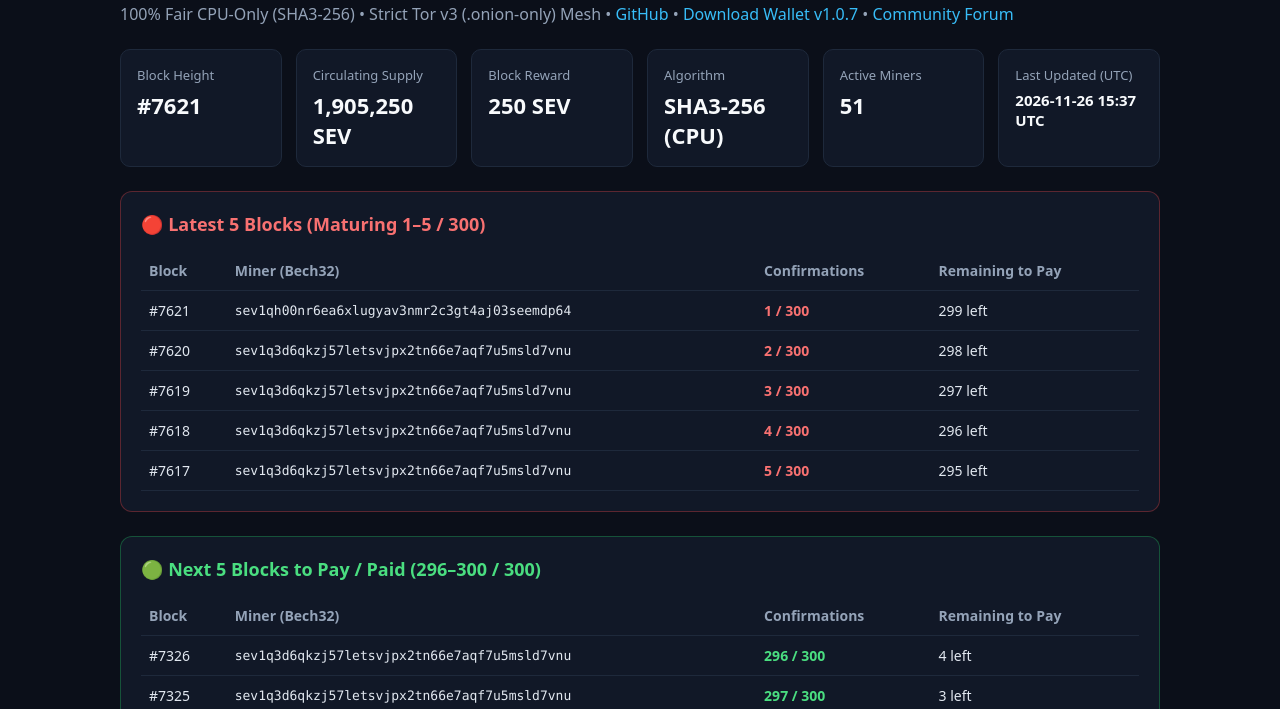
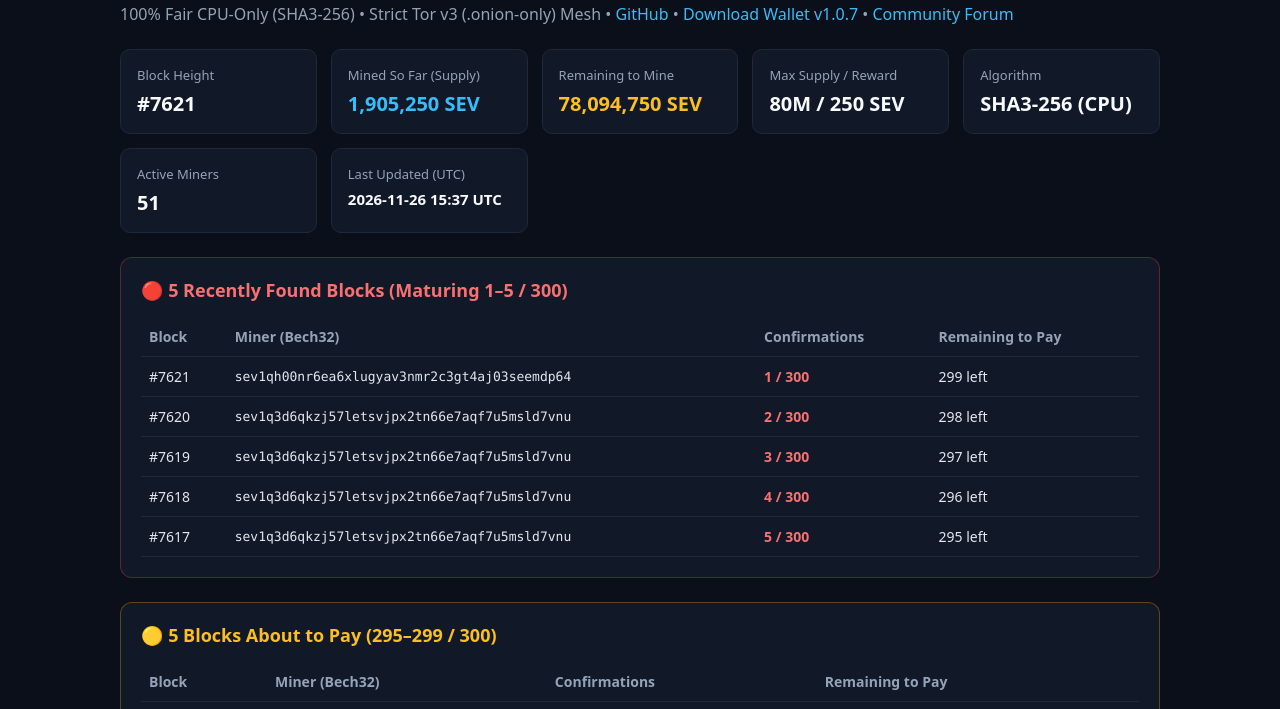
Before and after one commit to sevascant/sevascant.github.io, a plain HTML site: page index.html in a window 1280 px wide. Shown: the part 91-800 px from the top of the page. Drawn offline with Linux system fonts and the light colour scheme.

Commit message:
Add 3-color blocks and remaining supply

```diff
--- a/index.html
+++ b/index.html
@@ -10,10 +10,10 @@ body{background:#0b0f19;color:#e2e8f0;font-family:system-ui,-apple-system,sans-s
 h1{color:#38bdf8;margin-bottom:6px}
 .sub{color:#94a3b8;margin-bottom:24px}
 .sub a{color:#38bdf8;text-decoration:none}
-.grid{display:grid;grid-template-columns:repeat(auto-fit,minmax(160px,1fr));gap:14px;margin-bottom:24px}
+.grid{display:grid;grid-template-columns:repeat(auto-fit,minmax(175px,1fr));gap:14px;margin-bottom:24px}
 .stat{background:#111827;border:1px solid #1e293b;border-radius:10px;padding:16px}
 .stat h3{margin:0 0 6px;font-size:13px;color:#94a3b8;font-weight:500}
-.stat .val{font-size:22px;font-weight:700;color:#f8fafc}
+.stat .val{font-size:20px;font-weight:700;color:#f8fafc}
 .card{background:#111827;border:1px solid #1e293b;border-radius:12px;padding:20px;margin-bottom:24px;overflow-x:auto}
 .card h2{margin-top:0;font-size:18px}
 table{width:100%;border-collapse:collapse;font-size:14px}
@@ -26,23 +26,29 @@ th{color:#94a3b8;font-weight:600}
 <body>
 <div class="wrap">
 <h1>Sevascan (SEV) — Live Network &amp; CPU Mining Stats</h1>
-<div class="sub">100% Fair CPU-Only (SHA3-256) &bull; Strict Tor v3 (.onion-only) Mesh &bull; <a href="https://github.com/sevascant/sevascant.github.io">GitHub</a> &bull; <a href="https://github.com/sevascant/sevascan-explorer/releases">Download Wallet v1.0.7</a> &bull; <a href="https://github.com/sevascant/sevascan-explorer/discussions">Community Forum</a></div>
+<div class="sub">100% Fair CPU-Only (SHA3-256) &bull; Strict Tor v3 (.onion-only) Mesh &bull; <a href="https://github.com/sevascant/sevascan-explorer">GitHub</a> &bull; <a href="https://github.com/sevascant/sevascan-explorer/releases">Download Wallet v1.0.7</a> &bull; <a href="https://github.com/sevascant/sevascan-explorer/discussions">Community Forum</a></div>
 <div class="grid">
 <div class="stat"><h3>Block Height</h3><div class="val" id="height">#7621+</div></div>
-<div class="stat"><h3>Circulating Supply</h3><div class="val" id="supply">1,905,250 SEV</div></div>
-<div class="stat"><h3>Block Reward</h3><div class="val">250 SEV</div></div>
+<div class="stat"><h3>Mined So Far (Supply)</h3><div class="val" id="supply" style="color:#38bdf8">1,905,250 SEV</div></div>
+<div class="stat"><h3>Remaining to Mine</h3><div class="val" id="rem-supply" style="color:#fbbf24">78,094,750 SEV</div></div>
+<div class="stat"><h3>Max Supply / Reward</h3><div class="val">80M / 250 SEV</div></div>
 <div class="stat"><h3>Algorithm</h3><div class="val">SHA3-256 (CPU)</div></div>
 <div class="stat"><h3>Active Miners</h3><div class="val" id="miners">51+</div></div>
 <div class="stat"><h3>Last Updated (UTC)</h3><div class="val" id="updated" style="font-size:15px">Live</div></div>
 </div>
 <div class="card" style="border-color:#ef444455">
-<h2 style="color:#f87171">&#128308; Latest 5 Blocks (Maturing 1&ndash;5 / 300)</h2>
+<h2 style="color:#f87171">&#128308; 5 Recently Found Blocks (Maturing 1&ndash;5 / 300)</h2>
 <table><thead><tr><th>Block</th><th>Miner (Bech32)</th><th>Confirmations</th><th>Remaining to Pay</th></tr></thead>
 <tbody id="red-blocks"><tr><td colspan="4">Loading live blocks...</td></tr></tbody></table>
 </div>
+<div class="card" style="border-color:#f59e0b55">
+<h2 style="color:#fbbf24">&#128993; 5 Blocks About to Pay (295&ndash;299 / 300)</h2>
+<table><thead><tr><th>Block</th><th>Miner (Bech32)</th><th>Confirmations</th><th>Remaining to Pay</th></tr></thead>
+<tbody id="yellow-blocks"><tr><td colspan="4">Loading live blocks...</td></tr></tbody></table>
+</div>
 <div class="card" style="border-color:#22c55e55">
-<h2 style="color:#4ade80">&#128994; Next 5 Blocks to Pay / Paid (296&ndash;300 / 300)</h2>
-<table><thead><tr><th>Block</th><th>Miner (Bech32)</th><th>Confirmations</th><th>Remaining to Pay</th></tr></thead>
+<h2 style="color:#4ade80">&#128994; 5 Recently Paid Blocks (300+ / 300 &bull; Mature)</h2>
+<table><thead><tr><th>Block</th><th>Miner (Bech32)</th><th>Confirmations</th><th>Status</th></tr></thead>
 <tbody id="green-blocks"><tr><td colspan="4">Loading live blocks...</td></tr></tbody></table>
 </div>
 <div class="card">
@@ -57,15 +63,18 @@ giqz6hmnnjbu2errnc6u73bm3jnxkd6lvorpuozwdkif367mnhq3hbqd.onion:18080<br>
 andzaivjwh3fnmrji6haltmw5qplosgbhbt2jpxcbosjifk4mxtvdkqd.onion:18080<br>
 eotxt5wc4poxivypv2vkuk6wgqmehrkmqyahmnai3k6huajm4pffxzyd.onion:18080<br>
 rf5x4fmtu5blrafw6665km7nlpvio4fqxg6j3wkezjhyucqdnin4nkad.onion:18080<br>
-3rno5skgcjss7tkv2gg42ncf64c{3eplmple7uwivmafl4xmueahwaqd.onion:18080
+3rno5skgcjss7tkv2gg42ncf64cz3eplmple7uwivmafl4xmueahwaqd.onion:18080
 </div>
 </div>
 </div>
 <script>
 fetch('stats.json?t=' + Date.now()).then(r => r.json()).then(d => {
   if (d.height) document.getElementById('height').textContent = '#' + d.height;
-  if (d.supply) document.getElementById('c-supply')?.outerHTML;
-  if (d.supply) document.getElementById('supply').textContent = Number(d.supply).toLocaleString() + ' SEV';
+  if (d.supply) {
+    document.getElementById('supply').textContent = Number(d.supply).toLocaleString() + ' SEV';
+    const rem = d.remaining_supply !== undefined ? d.remaining_supply : (80000000 - Number(d.supply));
+    document.getElementById('rem-supply').textContent = Number(rem).toLocaleString() + ' SEV';
+  }
   if (d.total_miners) document.getElementById('miners').textContent = d.total_miners;
   if (d.updated_utc) document.getElementById('updated').textContent = d.updated_utc;
   if (d.recent_red) {
@@ -73,9 +82,15 @@ fetch('stats.json?t=' + Date.now()).then(r => r.json()).then(d => {
       `<tr><td>#${b.height}</td><td class="mono">${b.miner}</td><td style="color:#f87171;font-weight:700">${b.conf} / 300</td><td>${b.remaining} left</td></tr>`
     ).join('');
   }
-  if (d.maturing_green) {
-    document.getElementById('green-blocks').innerHTML = d.maturing_green.map(b =>
-      `<tr><td>#${b.height}</td><td class="mono">${b.miner}</td><td style="color:#4ade80;font-weight:700">${b.conf} / 300</td><td>${b.remaining === 0 ? 'PAID (250 SEV)' : b.remaining + ' left'}</td></tr>`
+  if (d.pending_yellow) {
+    document.getElementById('yellow-blocks').innerHTML = d.pending_yellow.map(b =>
+      `<tr><td>#${b.height}</td><td class="mono">${b.miner}</td><td style="color:#fbbf24;font-weight:700">${b.conf} / 300</td><td>${b.remaining} left</td></tr>`
+    ).join('');
+  }
+  const gList = d.paid_green || d.maturing_green;
+  if (gList) {
+    document.getElementById('green-blocks').innerHTML = gList.map(b =>
+      `<tr><td>#${b.height}</td><td class="mono">${b.miner}</td><td style="color:#4ade80;font-weight:700">${b.conf} / 300</td><td style="color:#4ade80;font-weight:700">PAID (250 SEV)</td></tr>`
     ).join('');
   }
   if (d.top_miners) {
```
